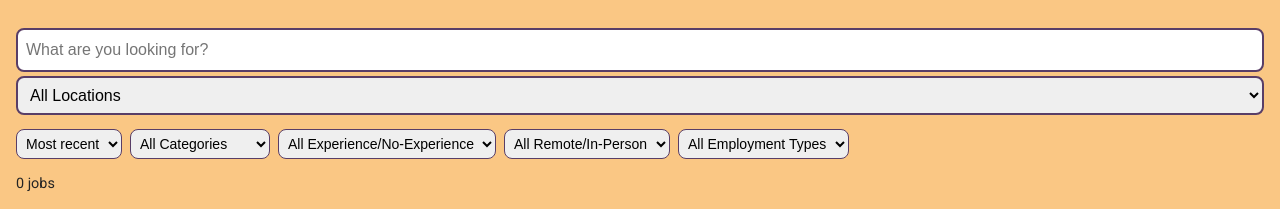
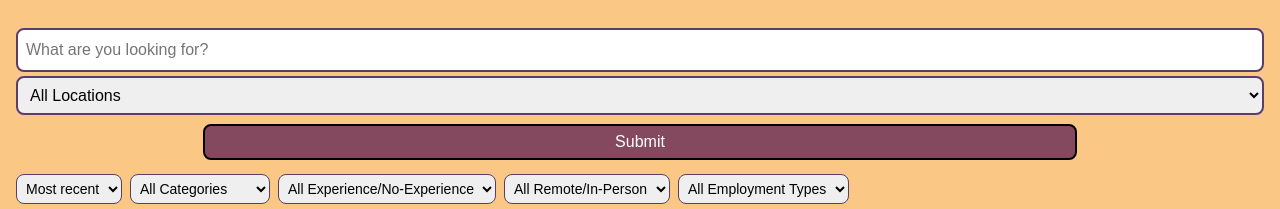
Before and after one commit to pyrolay/artists-jobs, a plain HTML site: page index.html in a window 1280 px wide. Shown: the part 552-761 px from the top of the page. Drawn offline with Linux system fonts and the light colour scheme.

Commit message:
add submit btn to main form

```diff
--- a/css/style.css
+++ b/css/style.css
@@ -100,15 +100,26 @@ a {
 .search-inputs {
     display: flex;
     flex-direction: column;
+    align-items: center;
     margin-bottom: 10px;
 }
 
 .search-inputs input, .search-inputs select {
+    width: 100%;
     margin-bottom: 4px;
     padding: 8px;
     border-radius: 8px;
     border: 2px solid #593E67;
     font-size: 16px;
+}
+
+.search-inputs .main-submit {
+    width: 70%;
+    margin-top: 5px;
+    padding: 4px;
+    background-color: #84495F;
+    color: white;
+    border: 2px solid black;
 }
 
 .filter-options {
--- a/index.html
+++ b/index.html
@@ -36,6 +36,7 @@
                         <select name="location" id="">
                             <option value="">All Locations</option>
                         </select>
+                        <input type="submit" class="main-submit">
                     </div>
                     <div class="filter-options">
                         <select name="order-by" id="">
```
